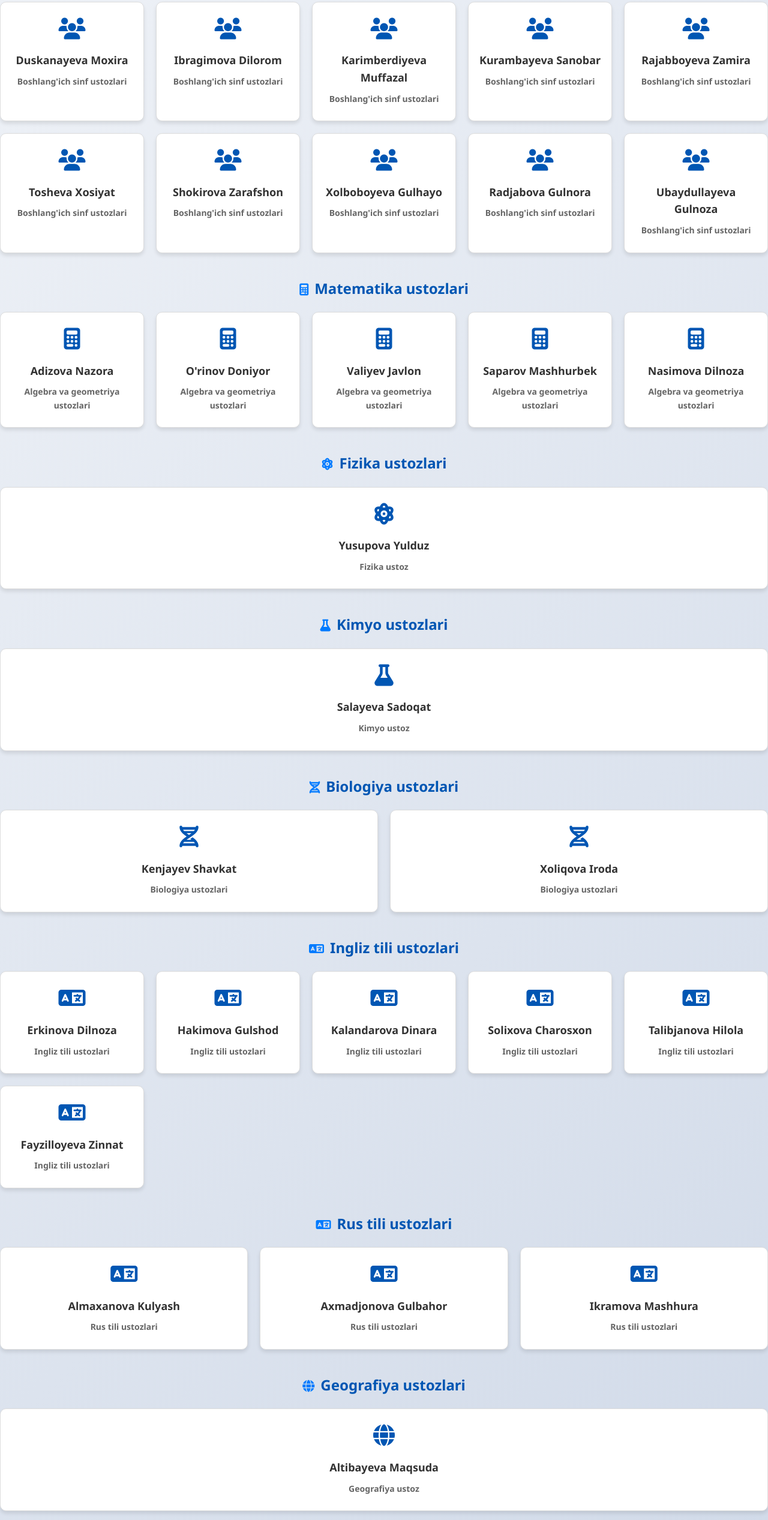
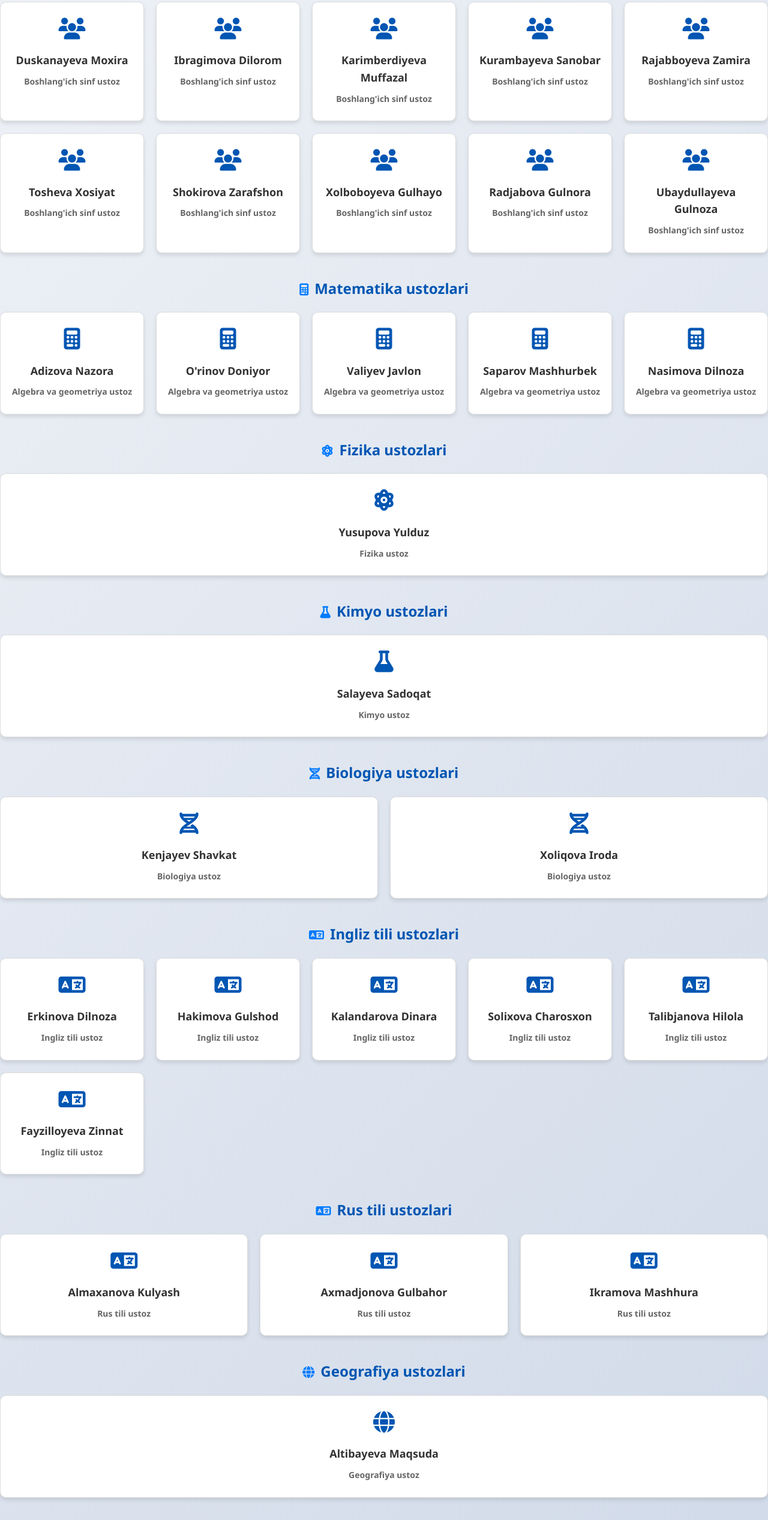
Before and after one commit to notmuzaff1/173maktab, a plain HTML site: page index.html in a window 1280 px wide. Shown: the part 1039-3573 px from the top of the page at 60% size. Drawn offline with Linux system fonts and the light colour scheme.

Commit message:
Add files via upload

```diff
--- a/index.html
+++ b/index.html
@@ -74,52 +74,52 @@
                 <div class="teacher-card">
                     <div class="teacher-icon"><i class="fas fa-users"></i></div>
                     <h3>Duskanayeva Moxira</h3>
-                    <p><strong>Boshlang'ich sinf ustozlari</strong></p>
+                    <p><strong>Boshlang'ich sinf ustoz</strong></p>
                 </div>
                 <div class="teacher-card">
                     <div class="teacher-icon"><i class="fas fa-users"></i></div>
                     <h3>Ibragimova Dilorom</h3>
-                    <p><strong>Boshlang'ich sinf ustozlari</strong></p>
+                    <p><strong>Boshlang'ich sinf ustoz</strong></p>
                 </div>
                 <div class="teacher-card">
                     <div class="teacher-icon"><i class="fas fa-users"></i></div>
                     <h3>Karimberdiyeva Muffazal</h3>
-                    <p><strong>Boshlang'ich sinf ustozlari</strong></p>
+                    <p><strong>Boshlang'ich sinf ustoz</strong></p>
                 </div>
                 <div class="teacher-card">
                     <div class="teacher-icon"><i class="fas fa-users"></i></div>
                     <h3>Kurambayeva Sanobar</h3>
-                    <p><strong>Boshlang'ich sinf ustozlari</strong></p>
+                    <p><strong>Boshlang'ich sinf ustoz</strong></p>
                 </div>
                 <div class="teacher-card">
                     <div class="teacher-icon"><i class="fas fa-users"></i></div>
                     <h3>Rajabboyeva Zamira</h3>
-                    <p><strong>Boshlang'ich sinf ustozlari</strong></p>
+                    <p><strong>Boshlang'ich sinf ustoz</strong></p>
                 </div>
                 <div class="teacher-card">
                     <div class="teacher-icon"><i class="fas fa-users"></i></div>
                     <h3>Tosheva Xosiyat</h3>
-                    <p><strong>Boshlang'ich sinf ustozlari</strong></p>
+                    <p><strong>Boshlang'ich sinf ustoz</strong></p>
                 </div>
                 <div class="teacher-card">
                     <div class="teacher-icon"><i class="fas fa-users"></i></div>
                     <h3>Shokirova Zarafshon</h3>
-                    <p><strong>Boshlang'ich sinf ustozlari</strong></p>
+                    <p><strong>Boshlang'ich sinf ustoz</strong></p>
                 </div>
                 <div class="teacher-card">
                     <div class="teacher-icon"><i class="fas fa-users"></i></div>
                     <h3>Xolboboyeva Gulhayo</h3>
-                    <p><strong>Boshlang'ich sinf ustozlari</strong></p>
+                    <p><strong>Boshlang'ich sinf ustoz</strong></p>
                 </div>
                 <div class="teacher-card">
                     <div class="teacher-icon"><i class="fas fa-users"></i></div>
                     <h3>Radjabova Gulnora</h3>
-                    <p><strong>Boshlang'ich sinf ustozlari</strong></p>
+                    <p><strong>Boshlang'ich sinf ustoz</strong></p>
                 </div>
                 <div class="teacher-card">
                     <div class="teacher-icon"><i class="fas fa-users"></i></div>
                     <h3>Ubaydullayeva Gulnoza</h3>
-                    <p><strong>Boshlang'ich sinf ustozlari</strong></p>
+                    <p><strong>Boshlang'ich sinf ustoz</strong></p>
                 </div>
             </div>
         </div>
@@ -131,27 +131,27 @@
                 <div class="teacher-card">
                     <div class="teacher-icon"><i class="fas fa-calculator"></i></div>
                     <h3>Adizova Nazora</h3>
-                    <p><strong>Algebra va geometriya ustozlari</strong></p>
+                    <p><strong>Algebra va geometriya ustoz</strong></p>
                 </div>
                 <div class="teacher-card">
                     <div class="teacher-icon"><i class="fas fa-calculator"></i></div>
                     <h3>O'rinov Doniyor</h3>
-                    <p><strong>Algebra va geometriya ustozlari</strong></p>
+                    <p><strong>Algebra va geometriya ustoz</strong></p>
                 </div>
                 <div class="teacher-card">
                     <div class="teacher-icon"><i class="fas fa-calculator"></i></div>
                     <h3>Valiyev Javlon</h3>
-                    <p><strong>Algebra va geometriya ustozlari</strong></p>
+                    <p><strong>Algebra va geometriya ustoz</strong></p>
                 </div>
                 <div class="teacher-card">
                     <div class="teacher-icon"><i class="fas fa-calculator"></i></div>
                     <h3>Saparov Mashhurbek</h3>
-                    <p><strong>Algebra va geometriya ustozlari</strong></p>
+                    <p><strong>Algebra va geometriya ustoz</strong></p>
                 </div>
                 <div class="teacher-card">
                     <div class="teacher-icon"><i class="fas fa-calculator"></i></div>
                     <h3>Nasimova Dilnoza</h3>
-                    <p><strong>Algebra va geometriya ustozlari</strong></p>
+                    <p><strong>Algebra va geometriya ustoz</strong></p>
                 </div>
             </div>
         </div>
@@ -187,12 +187,12 @@
                 <div class="teacher-card">
                     <div class="teacher-icon"><i class="fas fa-dna"></i></div>
                     <h3>Kenjayev Shavkat</h3>
-                    <p><strong>Biologiya ustozlari</strong></p>
+                    <p><strong>Biologiya ustoz</strong></p>
                 </div>
                 <div class="teacher-card">
                     <div class="teacher-icon"><i class="fas fa-dna"></i></div>
                     <h3>Xoliqova Iroda</h3>
-                    <p><strong>Biologiya ustozlari</strong></p>
+                    <p><strong>Biologiya ustoz</strong></p>
                 </div>
             </div>
         </div>
@@ -204,32 +204,32 @@
                 <div class="teacher-card">
                     <div class="teacher-icon"><i class="fas fa-language"></i></div>
                     <h3>Erkinova Dilnoza</h3>
-                    <p><strong>Ingliz tili ustozlari</strong></p>
+                    <p><strong>Ingliz tili ustoz</strong></p>
                 </div>
                 <div class="teacher-card">
                     <div class="teacher-icon"><i class="fas fa-language"></i></div>
                     <h3>Hakimova Gulshod</h3>
-                    <p><strong>Ingliz tili ustozlari</strong></p>
+                    <p><strong>Ingliz tili ustoz</strong></p>
                 </div>
                 <div class="teacher-card">
                     <div class="teacher-icon"><i class="fas fa-language"></i></div>
                     <h3>Kalandarova Dinara</h3>
-                    <p><strong>Ingliz tili ustozlari</strong></p>
+                    <p><strong>Ingliz tili ustoz</strong></p>
                 </div>
                 <div class="teacher-card">
                     <div class="teacher-icon"><i class="fas fa-language"></i></div>
                     <h3>Solixova Charosxon</h3>
-                    <p><strong>Ingliz tili ustozlari</strong></p>
+                    <p><strong>Ingliz tili ustoz</strong></p>
                 </div>
                 <div class="teacher-card">
                     <div class="teacher-icon"><i class="fas fa-language"></i></div>
                     <h3>Talibjanova Hilola</h3>
-                    <p><strong>Ingliz tili ustozlari</strong></p>
+                    <p><strong>Ingliz tili ustoz</strong></p>
                 </div>
                 <div class="teacher-card">
                     <div class="teacher-icon"><i class="fas fa-language"></i></div>
                     <h3>Fayzilloyeva Zinnat</h3>
-                    <p><strong>Ingliz tili ustozlari</strong></p>
+                    <p><strong>Ingliz tili ustoz</strong></p>
                 </div>
             </div>
         </div>
@@ -241,17 +241,17 @@
                 <div class="teacher-card">
                     <div class="teacher-icon"><i class="fas fa-language"></i></div>
                     <h3>Almaxanova Kulyash</h3>
-                    <p><strong>Rus tili ustozlari</strong></p>
+                    <p><strong>Rus tili ustoz</strong></p>
                 </div>
                 <div class="teacher-card">
                     <div class="teacher-icon"><i class="fas fa-language"></i></div>
                     <h3>Axmadjonova Gulbahor</h3>
-                    <p><strong>Rus tili ustozlari</strong></p>
+                    <p><strong>Rus tili ustoz</strong></p>
                 </div>
                 <div class="teacher-card">
                     <div class="teacher-icon"><i class="fas fa-language"></i></div>
                     <h3>Ikramova Mashhura</h3>
-                    <p><strong>Rus tili ustozlari</strong></p>
+                    <p><strong>Rus tili ustoz</strong></p>
                 </div>
             </div>
         </div>
@@ -275,12 +275,12 @@
                 <div class="teacher-card">
                     <div class="teacher-icon"><i class="fas fa-dumbbell"></i></div>
                     <h3>Adashova Ravzaxon</h3>
-                    <p><strong>Jismoniy tarbiya ustozlari</strong></p>
+                    <p><strong>Jismoniy tarbiya ustoz</strong></p>
                 </div>
                 <div class="teacher-card">
                     <div class="teacher-icon"><i class="fas fa-dumbbell"></i></div>
                     <h3>Tojiboyev Farxod</h3>
-                    <p><strong>Jismoniy tarbiya ustozlari</strong></p>
+                    <p><strong>Jismoniy tarbiya ustoz</strong></p>
                 </div>
             </div>
         </div>
@@ -292,17 +292,17 @@
                 <div class="teacher-card">
                     <div class="teacher-icon"><i class="fas fa-cogs"></i></div>
                     <h3>Maxammadiyev Samadullo</h3>
-                    <p><strong>Texnologiya ustozlari</strong></p>
+                    <p><strong>Texnologiya ustoz</strong></p>
                 </div>
                 <div class="teacher-card">
                     <div class="teacher-icon"><i class="fas fa-cogs"></i></div>
                     <h3>Ochilova Nazira</h3>
-                    <p><strong>Texnologiya ustozlari</strong></p>
+                    <p><strong>Texnologiya ustoz</strong></p>
                 </div>
                 <div class="teacher-card">
                     <div class="teacher-icon"><i class="fas fa-cogs"></i></div>
                     <h3>Sultonova Muborak</h3>
-                    <p><strong>Texnologiya ustozlari</strong></p>
+                    <p><strong>Texnologiya ustoz</strong></p>
                 </div>
             </div>
         </div>
@@ -314,12 +314,12 @@
                 <div class="teacher-card">
                     <div class="teacher-icon"><i class="fas fa-laptop-code"></i></div>
                     <h3>Murtazayev Temur</h3>
-                    <p><strong>Informatika ustozlari</strong></p>
+                    <p><strong>Informatika ustoz</strong></p>
                 </div>
                 <div class="teacher-card">
                     <div class="teacher-icon"><i class="fas fa-laptop-code"></i></div>
                     <h3>Yuldashev Sirojiddin</h3>
-                    <p><strong>Informatika ustozlari</strong></p>
+                    <p><strong>Informatika ustoz</strong></p>
                 </div>
             </div>
         </div>
@@ -351,13 +351,13 @@
                 <i class="fas fa-language icon-large"></i>
                 <h3>Ingliz tili kurslari</h3>
                 <p>Hakimov Sardor tomonidan o'tiladi.</p>
-                <a href="https://t.me/YourTelegramUsername1" target="_blank" class="course-button">Kursga yozilish</a>
+                <a href="https://t.me/sardorbek_khakimov" target="_blank" class="course-button">Kursga yozilish</a>
             </div>
             <div class="course-card">
                 <i class="fas fa-calculator icon-large"></i>
                 <h3>Matematika kurslari</h3>
                 <p>Saparov Mashhurbek tomonidan o'tiladi.</p>
-                <a href="https://t.me/YourTelegramUsername2" target="_blank" class="course-button">Kursga yozilish</a>
+                <a href="https://t.me/+998974099061" target="_blank" class="course-button">Kursga yozilish</a>
             </div>
             <div class="course-card">
                 <i class="fas fa-dumbbell icon-large"></i>
@@ -372,10 +372,10 @@
     <section id="gallery" class="fade-in">
         <h2><i class="fas fa-images icon"></i>Foto Galereya</h2>
         <div class="gallery-grid">
-            <img src="image1.jpg" alt="School Event" class="gallery-image">
-            <img src="image2.jpg" alt="Classroom" class="gallery-image">
-            <img src="image3.jpg" alt="Sports Day" class="gallery-image">
-            <img src="image4.jpg" alt="Science Lab" class="gallery-image">
+            <img src="image1.jpg" alt="Rasm1" class="gallery-image">
+            <img src="image2.jpg" alt="Rasm2" class="gallery-image">
+            <img src="image3.jpg" alt="Rasm3" class="gallery-image">
+            <img src="image4.jpg" alt="Rasm4" class="gallery-image">
         </div>
     </section>
     <!-- Newsletter Section -->
@@ -392,9 +392,9 @@
         <div class="footer-content">
             <p>&copy; 2023 173-umumiy o'rta ta'lim maktabi. Barcha huquqlar himoyalangan.</p>
             <div class="social-links">
-                <a href="https://t.me/YourSchoolTelegram" target="_blank"><i class="fab fa-telegram"></i></a>
+                <a href="https://t.me/school173media" target="_blank"><i class="fab fa-telegram"></i></a>
                 <a href="https://www.instagram.com/YourSchoolInstagram" target="_blank"><i class="fab fa-instagram"></i></a>
-                <a href="https://www.facebook.com/YourSchoolFacebook" target="_blank"><i class="fab fa-facebook"></i></a>
+                <a href="https://www.facebook.com/chilonzor173/" target="_blank"><i class="fab fa-facebook"></i></a>
             </div>
         </div>
     </footer>
```
